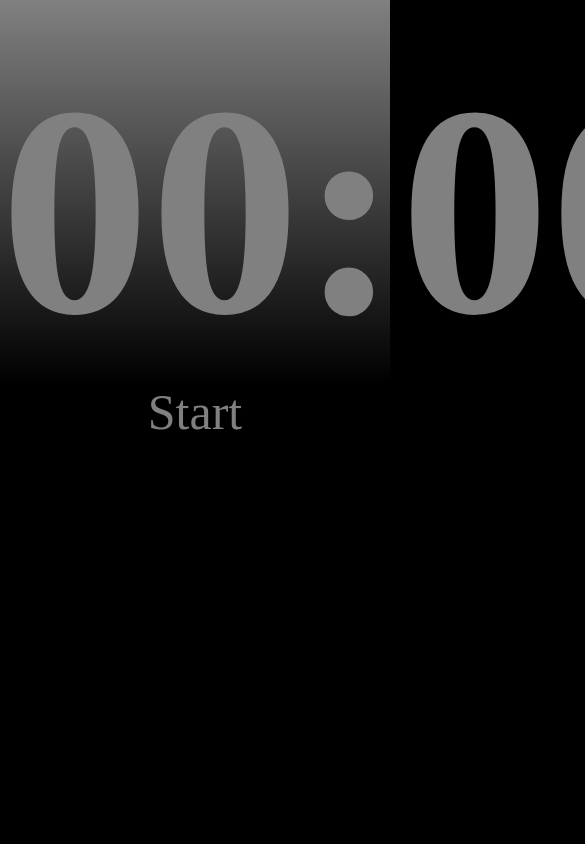
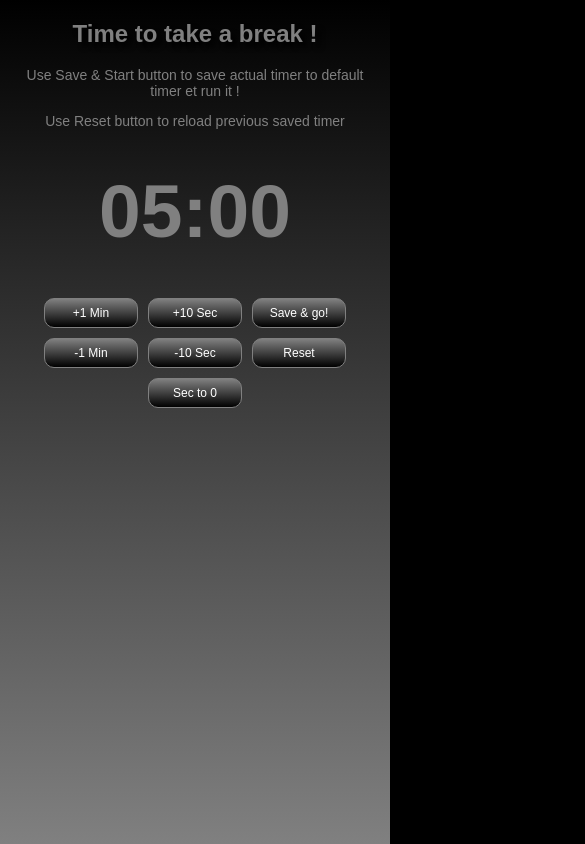
Before and after one commit to fabquo/pomodoro-react, a React (Vite) app: page / in a window 390 px wide. Shown: the top 844 px of the page, 585 px wide, since content can reach past the window. Built offline with nearby package versions, Linux system fonts and the light colour scheme.

Commit message:
Responsive OK

```diff
--- a/src/components/app/App.jsx
+++ b/src/components/app/App.jsx
@@ -1,10 +1,10 @@
 import React, {useState} from "react";
 import Timer from "../timer/timer";
 import Modal from "../modal/modal";
-import '../../style/normalize.css';
-import '../../style/app.css';
+import "../../style/normalize.css";
+import "../../style/app.css";
 const App = () => {
-    const [minutes, setMinutes] = useState(0);
+    const [minutes, setMinutes] = useState(5);
     const [seconds, setSeconds] = useState(0);
     const [isActive, setIsActive] = useState(false);
     const [startMinutes, setStartMinutes] = useState(0);
@@ -12,8 +12,9 @@ const App = () => {
 
     return (
         <div>
-            <div className="timerCount">
-            <h1 className="timerCount--title">
+            <div className={"timerCount"}>
+                <h2 className={"appTitle"}>Let's Work !</h2>
+                <h1 className={"timerCount--timer"}>
                     {minutes < 10 && "0"}
                     {minutes}
                     {":"}
--- a/src/components/controls/button.jsx
+++ b/src/components/controls/button.jsx
@@ -4,6 +4,8 @@ const ButtonTimer = props => (
     <div
         className={props.buttonClassName}
         onClick={props.handleClickFunction}
+        onMouseDown={props.handleMouseDownFunction}
+        onMouseUp={props.handleMouseUpFunction}
         disabled={props.buttonActive}>
         {props.buttonName}
     </div>
--- a/src/components/modal/modal.jsx
+++ b/src/components/modal/modal.jsx
@@ -3,7 +3,18 @@ import ButtonTimer from "../controls/button";
 
 const Modal = props => {
     // Add 1 minutes to timer
-    const [displayModal, setDisplayModal] = useState(props.isActive);
+    const [mouseDown, setMouseDown] = useState(false);
+    const [mouseUp, setMouseUp] = useState(true);
+
+    const addMouseDown = () => {
+        setMouseDown(!mouseDown);
+        setMouseUp(!mouseUp);
+    };
+
+    const addMouseUp = () => {
+        setMouseUp(!mouseUp);
+        setMouseDown(!mouseDown);
+    };
 
     const addMinute = () => {
         if (props.minutes < 60) {
@@ -79,12 +90,36 @@ const Modal = props => {
         props.setSeconds(props.startSeconds);
     };
 
-    const buttonStyle = "btn";
+    const secondsToNull = () => {
+        props.setSeconds(0);
+    };
+
+    const buttonStyle = "btn modalButton";
     return (
         <div
-            className={"Modal"}
+            className={"modal"}
             id={"Modal"}
-            style={{display: props.isActive ? "none" : "block"}}>
+            style={{display: props.isActive ? "none" : ""}}>
+            <h1 className={"modalTitle"}>{"Time to take a break ! "}</h1>
+            <div className={"modalTips"}>
+                <p>
+                    {
+                        "Use Save & Start button to save actual timer to default timer et run it !"
+                    }
+                </p>
+                <p>{"Use Reset button to reload previous saved timer"}</p>
+            </div>
+
+            <div className={"modalTimer"}>
+                <h2>
+                    {props.minutes < 10 && "0"}
+                    {props.minutes}
+                    {":"}
+                    {props.seconds < 10 && "0"}
+                    {props.seconds}
+                </h2>
+            </div>
+            <div className={"sousModal"}>
                 <ButtonTimer
                     buttonClassName={props.isActive ? "disabled" : buttonStyle}
                     buttonName={"+1 Min"}
@@ -96,6 +131,12 @@ const Modal = props => {
                     buttonName={"+10 Sec"}
                     buttonActive={props.isActive}
                     handleClickFunction={addSeconds}
+                />
+                <ButtonTimer
+                    buttonClassName={props.isActive ? "disabled" : buttonStyle}
+                    buttonName={"Save & go!"}
+                    buttonActive={props.isActive}
+                    handleClickFunction={save}
                 />
                 <ButtonTimer
                     buttonClassName={props.isActive ? "disabled" : buttonStyle}
@@ -116,11 +157,14 @@ const Modal = props => {
                     handleClickFunction={reset}
                 />
                 <ButtonTimer
-                buttonClassName={props.isActive ? "disabled" : buttonStyle}
-                buttonName={"Save & go!"}
-                buttonActive={props.isActive}
-                handleClickFunction={save}
+                    buttonClassName={
+                        props.isActive ? "disabled" : `${buttonStyle} setToNull`
+                    }
+                    buttonName={"Sec to 0"}
+                    buttonActive={"props.isActive"}
+                    handleClickFunction={secondsToNull}
                 />
+            </div>
         </div>
     );
 };
--- a/src/components/timer/timer.jsx
+++ b/src/components/timer/timer.jsx
@@ -28,10 +28,10 @@ const Timer = props => {
     });
 
     return (
-        <div>
+        <div className={"startStop"}>
             <ButtonTimer
-                buttonClassName={"startStop"}
-                buttonName={props.isActive ? "Stop" : "Start"}
+                buttonClassName={"startStop__button"}
+                buttonName={props.isActive ? "STOP" : "START"}
                 handleClickFunction={toggle}
             />
         </div>
--- a/src/style/app.css
+++ b/src/style/app.css
@@ -2,36 +2,171 @@ body{
     background-color: black;
     color: grey;
     overflow-y: hidden;
+    font-family: "Arial";
 }
-
 .btn{
     border : grey solid 1px;
     color : white;
     background-color: lightgray;
 }
+.disabled{
+    display: none;
+}
+.appTitle{
+    font-size: 50px;
+    text-align: center;
+    margin-block-start: 5%;
+    margin-block-end: 0em;
+    margin-inline-start: 0px;
+    margin-inline-end: 0px;
+}
+.timerCount{
+    position: absolute;
+    z-index:3;
+    width: 100%;
+    font-size: 50px;
+    background: linear-gradient(grey, black);
+}
+.timerCount--timer{
+    margin-top: 20%;
+    position: relative;
+    text-align: center;
+}
+.startStop{
+    position: absolute;
+    margin-top: 20%;
+    top: 100%;
+    left: 50%;
+    margin-left: auto;
+    margin-right:auto;
+    transform: translateX(-50%);
+    z-index: 2;
+    cursor: default;
+    border-radius: 10px;
+    padding: 10px;
+    background: linear-gradient(grey, black);
+}
+.startStop__button{
+    font-size: 30px;
+    font-weight: 700;
+    text-align: center;
+}
+.startStop__button:hover{
+    color:lightgrey;
+}
+.modal{
+    position: absolute;
+    height: 100%;
+    width: 100%;
+    z-index: 3;
+    background: linear-gradient(black, grey);
+}
+.modalTitle{
+    width: 80%;
+    font-size :24px;
+    margin-left: auto;
+    margin-right: auto;
+    text-align: center;
+    margin-top: 5%;
+    text-shadow: 5px 5px 5px black;
+}
+.modalTips{
+    margin-top: 5%;
+    margin-left:10px;
+    margin-right: 10px;
+    font-size: 14px;
+    text-align: center;
+}
+.modalTimer{
+    text-align: center;
+    width: 80%;
+    font-size: 50px;
+    margin-left: auto;
+    margin-right: auto;
+    margin-top: 10%;
+}
+.modalTimer h2{
+    margin-block-start: 0.0em;
+    margin-block-end: 0.0em;
+    margin-inline-start: 0px;
+    margin-inline-end: 0px;
+}
+.sousModal{
+    position:relative;
+    display: grid;
+    margin-top: 10%;
+    width: 80%;
+    grid-template-columns: 1fr 1fr 1fr;
+    grid-template-rows: auto;
+    margin-left: auto;
+    margin-right: auto;
+}
+.modalButton{
+    height: 20px;
+    margin: 5px;
+    text-align: center;
+    font-size: 12px;
+    padding-top:8px;
+    cursor: default;
+    border-radius: 10px;
+    background: linear-gradient(grey, black);
+}
+.modalButton:active{
+    background: linear-gradient(black, grey);
+}
+.setToNull{
+    grid-column: 2;
+}
+
+@media screen and (min-width: 1025px) {
 
 .timerCount{
-    position: absolute;
-    width: 100%;
     font-size: 150px;
-    background: linear-gradient(grey, black);
 }
-
-.timerCount--title{
-    position: relative;
-    margin-top: 10%;
-    text-align: center;
+.appTitle{
+    font-size: 100px;
 }
-
+.timerCount--timer{
+    margin-top: 0;
+}
 .startStop{
-    position: absolute;
-    top: 100%;
-    left: 50%;
+    margin-top: 0;
+}
+.startStop:active{
+    background: linear-gradient(black, grey);
+}
+.startStop__button{
+    font-size: 50px;
+}
+.modal{
+    width: 80%;
+    left:50%;
     transform: translateX(-50%);
-    z-index: 1;
-    height: 25px;
-    font-size: 50px;
-    text-align: center;
-    margin-left: auto;
-    margin-right:auto;
+    z-index: 3;
+    background: linear-gradient(black, grey);
 }
+.modalTitle{
+    font-size :40px;
+}
+.modalTips{
+    font-size: 24px;
+}
+.modalTimer{
+    font-size: 100px;
+    margin-top: 5%;
+}
+.sousModal{
+    grid-template-columns: repeat(6, 1fr);
+    margin-top: 5%;
+    width: 60%;
+}
+.modalButton{
+    height: 30px;
+    grid-column: span 2;
+    font-size: 18px;
+    padding-top:10px;
+}
+.setToNull{
+    grid-column: 3/5;
+}
+}
```
Lines whose indentation alone changed are shown as unchanged.
